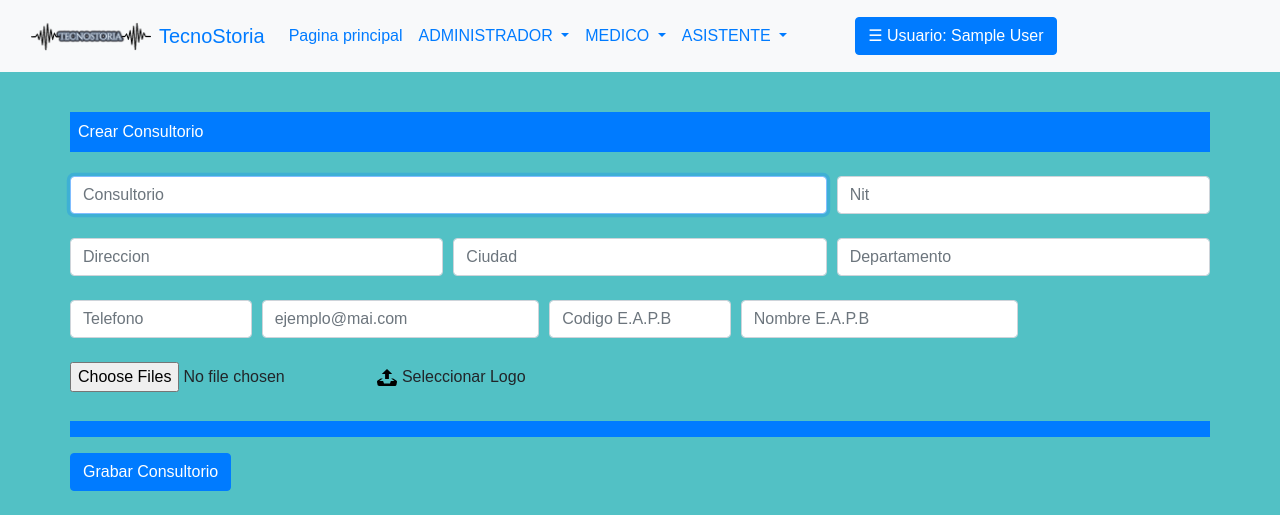
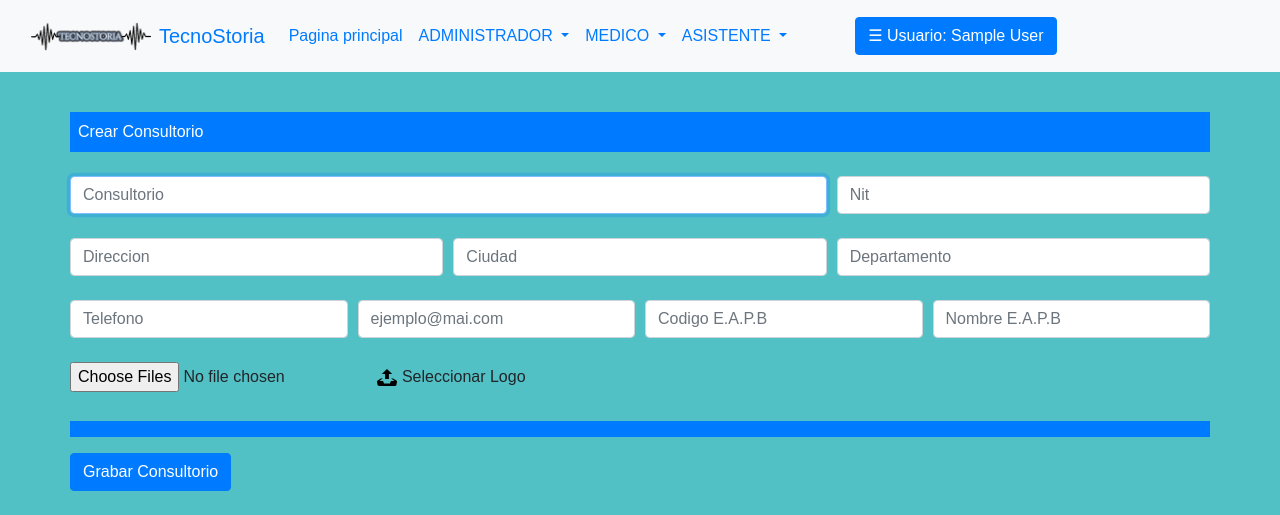
Before and after one commit to JesusMateoSD/ProyectoTecnoStoria, a PHP site: page /parametros/indexparametro.php in a window 1280 px wide. Shown: the top 515 px of the page. Run offline with PHP 8.4, Linux system fonts and the light colour scheme; the visitor is signed in with stand-in values (Sample User, id 1); data that the repository does not hold is empty; some libraries are stand-ins or nearby versions; some web fonts are replaced.

Commit message:
V 0.3.3.1

```diff
--- a/index.php
+++ b/index.php
@@ -21,8 +21,6 @@
   <body>
     <div class="container">
       <div class="row">
-        <!-- Mixins-->
-        <!-- Pen Title-->
         <div class="pen-title">
           <h1>TecnoStoria</h1>
         </div>
--- a/parametros/indexparametro.php
+++ b/parametros/indexparametro.php
@@ -31,7 +31,7 @@
               <input type="text" name="depto" class="form-control" placeholder="Departamento" value=""  onkeyup="javascript:this.value=this.value.toUpperCase();"autofocus>
             </div>
 
-            <div class="col-md-2 mb-4">
+            <div class="col-md-3 mb-4">
               <input type="text" name="telefono" class="form-control" placeholder="Telefono" autofocus>
             </div>
 
@@ -39,7 +39,7 @@
               <input type="email" name="correo" class="form-control" autocomplete="off" placeholder="ejemplo@mai.com" autofocus>
             </div>
 
-            <div class="col-md-2 mb-4">
+            <div class="col-md-3 mb-4">
               <input type="text" name="capb" class="form-control" placeholder="Codigo E.A.P.B" autofocus>
             </div>
 
@@ -48,7 +48,6 @@
             </div>
 
             <div class="col-md-7 mb-4">
-              <!-- <input type="file" name="foto" id="foto"  class="fas fa-cloud-upload-alt">-->
               <input type="file" name="foto" id="file-1" class="inputfile inputfile-1" data-multiple-caption="{count} archivos seleccionados" multiple />
               <label for="file-1">
               <svg xmlns="http://www.w3.org/2000/svg" class="iborrainputfile" width="20" height="17" viewBox="0 0 20 17"><path d="M10 0l-5.2 4.9h3.3v5.1h3.8v-5.1h3.3l-5.2-4.9zm9.3 11.5l-3.2-2.1h-2l3.4 2.6h-3.5c-.1 0-.2.1-.2.1l-.8 2.3h-6l-.8-2.2c-.1-.1-.1-.2-.2-.2h-3.6l3.4-2.6h-2l-3.2 2.1c-.4.3-.7 1-.6 1.5l.6 3.1c.1.5.7.9 1.2.9h16.3c.6 0 1.1-.4 1.3-.9l.6-3.1c.1-.5-.2-1.2-.7-1.5z"></path></svg>
@@ -57,7 +56,7 @@
             </div>
 
             <div class="col-md-12 mb-2">
-              <div class="p-2 mb-2 bg-primary "></div>
+              <div class="p-2 mb-2 bg-primary"></div>
             </div>
           </div>
           <input type="submit" name="salvarparametro" class="btn btn-primary " value="Grabar Consultorio">
```
Also changed, not shown: template/consultarcita.php (renamed from reciclaje/consultarcita.php), template/frmagenda.php (renamed from reciclaje/frmagenda.php), template/frmasistente.php (renamed from reciclaje/frmasistente.php), template/frmcita.php (renamed from reciclaje/frmcita.php), template/frmfactura.php (renamed from reciclaje/frmfactura.php), template/frmhistoriaclinica.php (renamed from reciclaje/frmhistoriaclinica.php), template/frmpaciente.php (renamed from reciclaje/frmpaciente.php), template/frmpersonalsalud.php (renamed from reciclaje/frmpersonalsalud.php).
